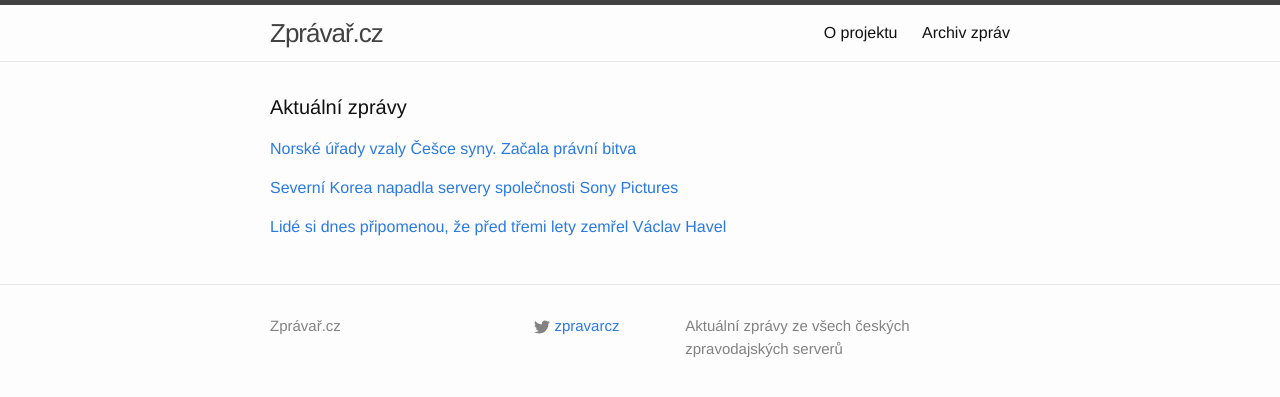
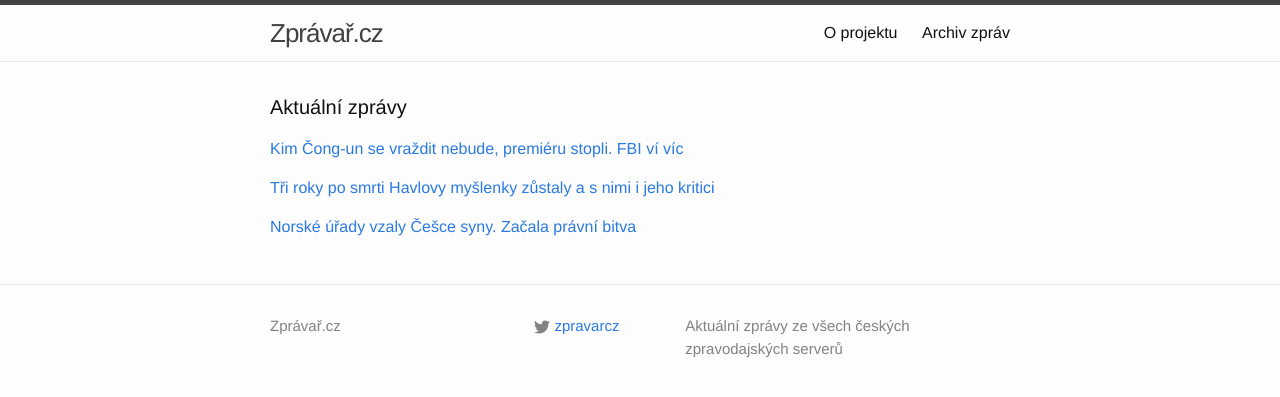
Before and after one commit to adliska/zpravar, a Jekyll site: the page built from index.html, in a window 1280 px wide. Shown: the top 397 px of the page. Built offline with Jekyll 4.4.1, drawn with Linux system fonts in a browser that asks for light colours.

Commit message:
zpravar news update

```diff
--- a/index.html
+++ b/index.html
@@ -5,25 +5,29 @@ layout: default
 <div class="home">
     <h1 class="page-heading">Aktuální zprávy</h1>
 
-<p><a href="javascript:;" onclick="toggle_visibility('zpravy0')">Norské úřady vzaly Češce syny. Začala právní bitva</a></p>
+<p><a href="javascript:;" onclick="toggle_visibility('zpravy0')">Kim Čong-un se vraždit nebude, premiéru stopli. FBI ví víc</a></p>
 <div id="zpravy0" style="display:none">
+<ul>
+<li><a href=http://www.tyden.cz/rubriky/zahranici/asie-a-oceanie/kim-cong-un-se-vrazdit-nebude-premieru-stopli-fbi-vi-vic_327662.html>Kim Čong-un se vraždit nebude, premiéru stopli. FBI ví víc - www.tyden.cz</a></li>
+<li><a href=http://www.novinky.cz/zahranicni/amerika/356681-sony-zrusila-premieru-filmu-o-kim-cong-unovi-za-utokem-je-podle-fbi-severni-korea.html>Sony zrušila premiéru filmu o Kim Čong-unovi. Za útokem je podle FBI Severní Korea  - www.novinky.cz</a></li>
+<li><a href=http://www.ceskenoviny.cz/zpravy/zpravy/za-utokem-na-sony-pictures-je-podle-vysetrovatelu-kldr/1160272>Za útokem na Sony Pictures je podle vyšetřovatelů KLDR - www.ceskenoviny.cz</a></li>
+<li><a href=http://zpravy.aktualne.cz/zahranici/severni-korea-napadla-servery-spolecnosti-sony-pictures/r~7185a930867711e486b9002590604f2e/>Severní Korea napadla servery společnosti Sony Pictures - zpravy.aktualne.cz</a></li>
+<li><a href=http://www.novinky.cz/zahranicni/amerika/356681-za-hackerskym-utokem-na-sony-je-podle-fbi-severni-korea.html>Za hackerským útokem na Sony je podle FBI Severní Korea  - www.novinky.cz</a></li>
+<li><a href=http://www.ceskatelevize.cz/ct24/svet/295832-za-hackerskymi-utoky-kvuli-komedii-o-kimovi-stoji-pchjongjang/>Za hackerskými útoky kvůli komedii o Kimovi stojí Pchjongjang - www.ceskatelevize.cz</a></li>
+</ul>
+</div><p><a href="javascript:;" onclick="toggle_visibility('zpravy1')">Tři roky po smrti Havlovy myšlenky zůstaly a s nimi i jeho kritici</a></p>
+<div id="zpravy1" style="display:none">
+<ul>
+<li><a href=http://www.ceskatelevize.cz/ct24/domaci/295652-tri-roky-po-smrti-havlovy-myslenky-zustaly-a-s-nimi-i-jeho-kritici/>Tři roky po smrti Havlovy myšlenky zůstaly a s nimi i jeho kritici - www.ceskatelevize.cz</a></li>
+<li><a href=http://www.ceskenoviny.cz/zpravy/zpravy/lide-si-dnes-pripomenou-ze-pred-tremi-lety-zemrel-vaclav-havel/1160283>Lidé si dnes připomenou, že před třemi lety zemřel Václav Havel - www.ceskenoviny.cz</a></li>
+<li><a href=http://www.lidovky.cz/cesko-opet-vzpomina-na-havla-svicky-divadlo-i-kratke-kalhoty-prm-/zpravy-domov.aspx?c=A141217_180033_ln_domov_ml>Česko opět vzpomíná na Havla: svíčky, divadlo i krátké kalhoty  - www.lidovky.cz</a></li>
+<li><a href=http://www.rozhlas.cz/_zprava/pred-tremi-lety-zemrel-vaclav-havel-lide-si-ho-budou-pripominat-na-akcich-po-cele-republice--1434025>Před třemi lety zemřel Václav Havel. Lidé si ho budou připomínat na akcích po celé republice - www.rozhlas.cz</a></li>
+</ul>
+</div><p><a href="javascript:;" onclick="toggle_visibility('zpravy2')">Norské úřady vzaly Češce syny. Začala právní bitva</a></p>
+<div id="zpravy2" style="display:none">
 <ul>
 <li><a href=http://www.tyden.cz/rubriky/domaci/norske-urady-vzaly-cesce-syny-zacala-pravni-bitva_327659.html>Norské úřady vzaly Češce syny. Začala právní bitva - www.tyden.cz</a></li>
 <li><a href=http://www.novinky.cz/zahranicni/evropa/356682-ceska-jiz-norske-urady-odebraly-syny-podala-v-norsku-zalobu.html>Češka, jíž norské úřady odebraly syny, podala v Norsku žalobu - www.novinky.cz</a></li>
 <li><a href=http://www.ceskenoviny.cz/zpravy/zpravy/mfd-ceska-jiz-norske-urady-odebraly-syny-podala-v-norsku-zalobu/1160286>MfD:Češka, jíž norské úřady odebraly syny, podala v Norsku žalobu - www.ceskenoviny.cz</a></li>
 </ul>
-</div><p><a href="javascript:;" onclick="toggle_visibility('zpravy1')">Severní Korea napadla servery společnosti Sony Pictures</a></p>
-<div id="zpravy1" style="display:none">
-<ul>
-<li><a href=http://zpravy.aktualne.cz/zahranici/severni-korea-napadla-servery-spolecnosti-sony-pictures/r~7185a930867711e486b9002590604f2e/>Severní Korea napadla servery společnosti Sony Pictures - zpravy.aktualne.cz</a></li>
-<li><a href=http://www.novinky.cz/zahranicni/amerika/356681-za-hackerskym-utokem-na-sony-je-podle-fbi-severni-korea.html>Za hackerským útokem na Sony je podle FBI Severní Korea  - www.novinky.cz</a></li>
-<li><a href=http://www.ceskatelevize.cz/ct24/svet/295832-za-hackerskymi-utoky-kvuli-komedii-o-kimovi-stoji-pchjongjang/>Za hackerskými útoky kvůli komedii o Kimovi stojí Pchjongjang - www.ceskatelevize.cz</a></li>
-</ul>
-</div><p><a href="javascript:;" onclick="toggle_visibility('zpravy2')">Lidé si dnes připomenou, že před třemi lety zemřel Václav Havel</a></p>
-<div id="zpravy2" style="display:none">
-<ul>
-<li><a href=http://www.ceskenoviny.cz/zpravy/zpravy/lide-si-dnes-pripomenou-ze-pred-tremi-lety-zemrel-vaclav-havel/1160283>Lidé si dnes připomenou, že před třemi lety zemřel Václav Havel - www.ceskenoviny.cz</a></li>
-<li><a href=http://www.lidovky.cz/cesko-opet-vzpomina-na-havla-svicky-divadlo-i-kratke-kalhoty-prm-/zpravy-domov.aspx?c=A141217_180033_ln_domov_ml>Česko opět vzpomíná na Havla: svíčky, divadlo i krátké kalhoty  - www.lidovky.cz</a></li>
-<li><a href=http://www.rozhlas.cz/_zprava/pred-tremi-lety-zemrel-vaclav-havel-lide-si-ho-budou-pripominat-na-akcich-po-cele-republice--1434025>Před třemi lety zemřel Václav Havel. Lidé si ho budou připomínat na akcích po celé republice - www.rozhlas.cz</a></li>
-</ul>
 </div></div>
```
